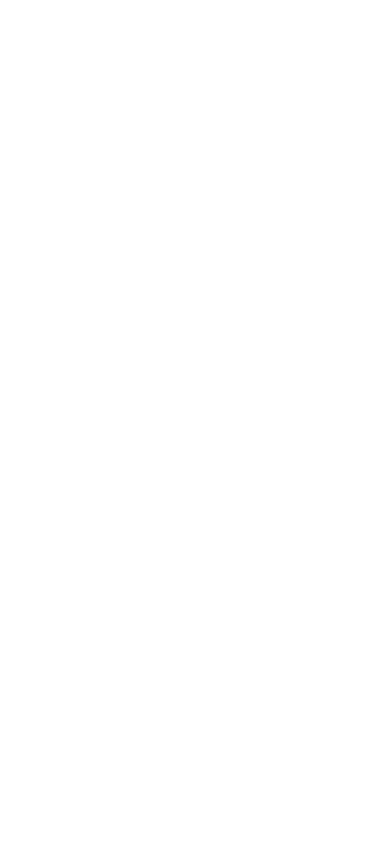
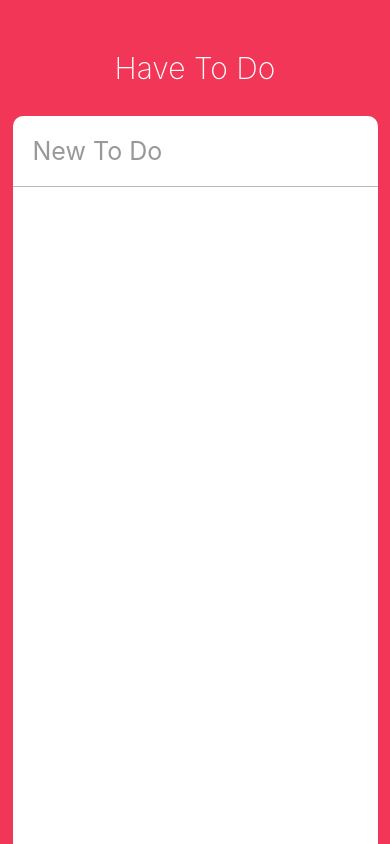
Before and after one commit to Homegirl7417/Have-To-Do, a React Native app: screen / in a window 390 px wide. Built offline with nearby package versions, Linux system fonts and the light colour scheme.

Commit message:
Before npm i prop-types

```diff
--- a/App.js
+++ b/App.js
@@ -36,15 +36,17 @@
   ];
 }
 export default class App extends React.Component{
-  stat = {
+  state = {
     newToDo: "",
     loadedToDos: false,
+    toDos: {},
   }
-  componentDidMount() {
+  componentDidMount = () => {
     this._loadToDos();
-  }
+  };
   render() {
-    const { newToDo, loadedToDos } = this;
+    const { newToDo, loadedToDos, toDos } = this.state;
+    console.log('loadedToDos / toDos: ', loadedToDos , toDos);
     if (!loadedToDos) {
       //로딩 전
       return <AppLoading/>;
@@ -65,7 +67,7 @@
             onSubmitEditing={this._addToDo} // 키보드에서 '완료' 버튼 클릭하면 함수 실행
           />
           <ScrollView contentContainerStyle={styles.toDos}>
-            <ToDo text={"I'm a potato!"}/>
+            {Object.values(toDos).map(toDo => <ToDo key={toDo.id} {...toDo}/>)}
           </ScrollView>
         </View>
       </View>
@@ -76,17 +78,12 @@
       newToDo: text
     })
   }
-  _loadToDos = () => {
-    this.setState({
-      loadedToDos: true
-    })
+  _loadToDos  = () => {
+    this.setState({ loadedToDos: true });
   }
   _addToDo = () => {
     const { newToDo } = this.state;
     if (newToDo !== "") {
-      this.setState({
-        newToDo: ""
-      })
       this.setState(prevState => {
         const ID = uuidv1({ random:seed()});
         const newToDoObject = {
```
